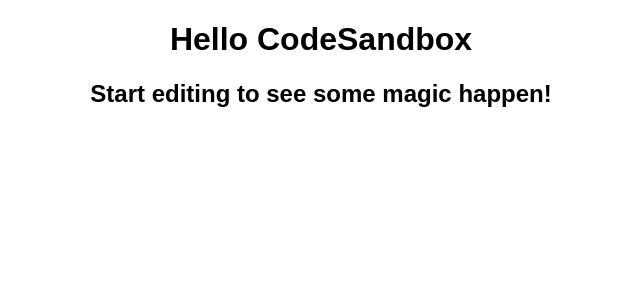
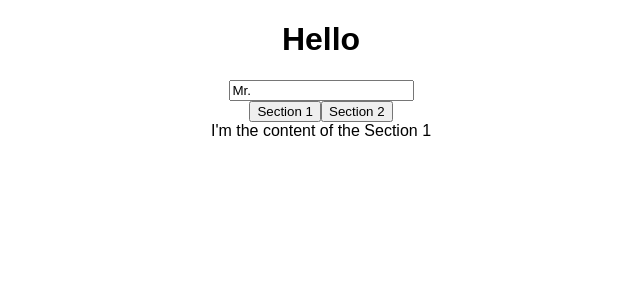
Before and after one commit to developer119korea/React-Hook, a React (Create React App) app: page / in a window 1280 px wide. Shown: the top 300 px of the page, without its empty margins (319-959 px from the left). Built offline with nearby package versions, Linux system fonts and the light colour scheme.

Commit message:
useState를 사용하여 인풋과 탭버튼을 구현

```diff
--- a/src/App.js
+++ b/src/App.js
@@ -1,10 +1,12 @@
 import "./styles.css";
+import { App as UseInput } from "./useInput";
+import { App as UseTabs } from "./useTabs";
 
 export default function App() {
   return (
     <div className="App">
-      <h1>Hello CodeSandbox</h1>
-      <h2>Start editing to see some magic happen!</h2>
+      <UseInput/>
+      <UseTabs/>
     </div>
   );
 }
--- /dev/null
+++ b/src/useInput/index.js
@@ -0,0 +1,13 @@
+import React from "react";
+import { useInput } from "./useInput";
+
+export const App = () => {
+  const maxLen = value => !value.includes("@");
+  const name = useInput("Mr.", maxLen);
+  return (
+    <div className="App">
+      <h1>Hello</h1>
+      <input placeholder="Name" {...name} />
+    </div>
+  );
+};
--- /dev/null
+++ b/src/useInput/useInput.js
@@ -0,0 +1,20 @@
+import { useState } from "react";
+
+export const useInput = (initialValue, validator) => {
+  const [value, setValue] = useState(initialValue);
+  const onChange = (event) => {
+    const {
+      target: { value }
+    } = event;
+    let willUpdate = true;
+
+    if (typeof validator === "function") {
+      willUpdate = validator(value);
+    }
+
+    if (willUpdate) {
+      setValue(value);
+    }
+  };
+  return { value, onChange };
+};
--- /dev/null
+++ b/src/useTabs/index.js
@@ -0,0 +1,25 @@
+import React from "react";
+import { useTabs } from "./useTabs";
+
+const content = [
+  {
+    tab: "Section 1",
+    content: "I'm the content of the Section 1"
+  },
+  {
+    tab: "Section 2",
+    content: "I'm the content of the Section 2"
+  }
+];
+
+export const App = () => {
+  const { currentItem, changeItem } = useTabs(0, content);
+  return (
+    <div className="App">
+      {content.map((section, index) => (
+        <button onClick={() => changeItem(index)}>{section.tab}</button>
+      ))}
+      <div>{currentItem.content}</div>
+    </div>
+  );
+};
--- /dev/null
+++ b/src/useTabs/useTabs.js
@@ -0,0 +1,13 @@
+import { useState } from "react";
+
+export const useTabs = (initialTab, allTabs) => {
+  if (!allTabs || !Array.isArray(allTabs)) {
+    return;
+  }
+
+  const [currentIndex, setCurrentIndex] = useState(initialTab);
+  return {
+    currentItem: allTabs[currentIndex],
+    changeItem: setCurrentIndex
+  };
+};
```
Also changed, not shown: package.json (line endings or trailing spaces), 1 other file (tests, documents, lock files or other folders).
